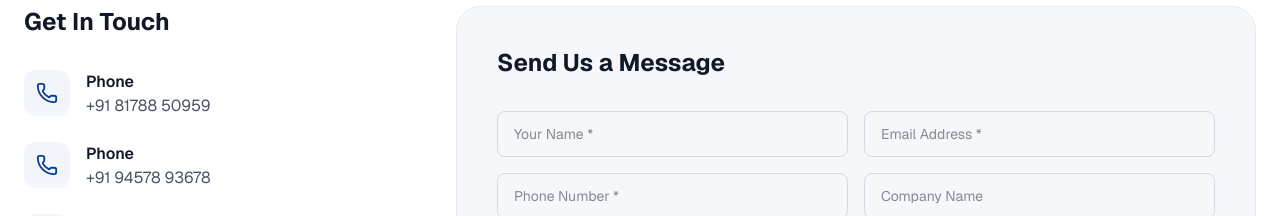
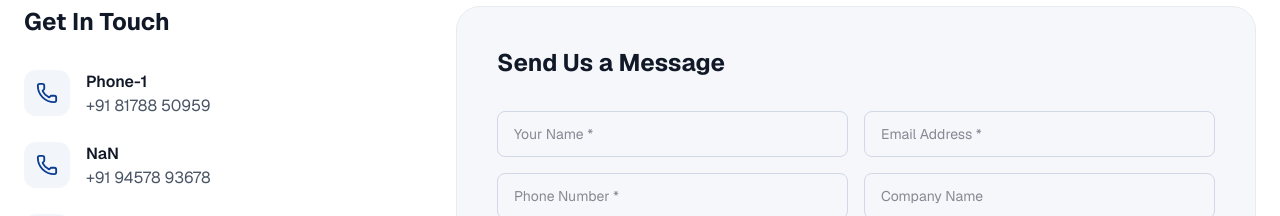
Before and after one commit to radiatechads-blip/RadiaTech, a Next.js app: page /contact in a window 1280 px wide. Shown: the part 472-688 px from the top of the page. Built offline with nearby package versions, Linux system fonts and the light colour scheme; no server answers; the database is empty.

Commit message:
Update page.tsx

```diff
--- a/src/app/contact/page.tsx
+++ b/src/app/contact/page.tsx
@@ -30,8 +30,8 @@ export default function ContactPage() {
 
               <div className="space-y-6">
                 {[
-                  { icon: Phone, label: "Phone", value: companyInfo.contact.phone1, href: `tel:${companyInfo.contact.phone1}` },
-                  { icon: Phone, label: "Phone", value: companyInfo.contact.phone2, href: `tel:${companyInfo.contact.phone2}` },
+                  { icon: Phone, label: "Phone-1", value: companyInfo.contact.phone1, href: `tel:${companyInfo.contact.phone1}` },
+                  { icon: Phone, label: "Phone"-2, value: companyInfo.contact.phone2, href: `tel:${companyInfo.contact.phone2}` },
                   { icon: Mail, label: "Email", value: companyInfo.contact.email, href: `mailto:${companyInfo.contact.email}` },
                 ].map((item) => (
                   <div key={item.label} className="flex gap-4">
```
